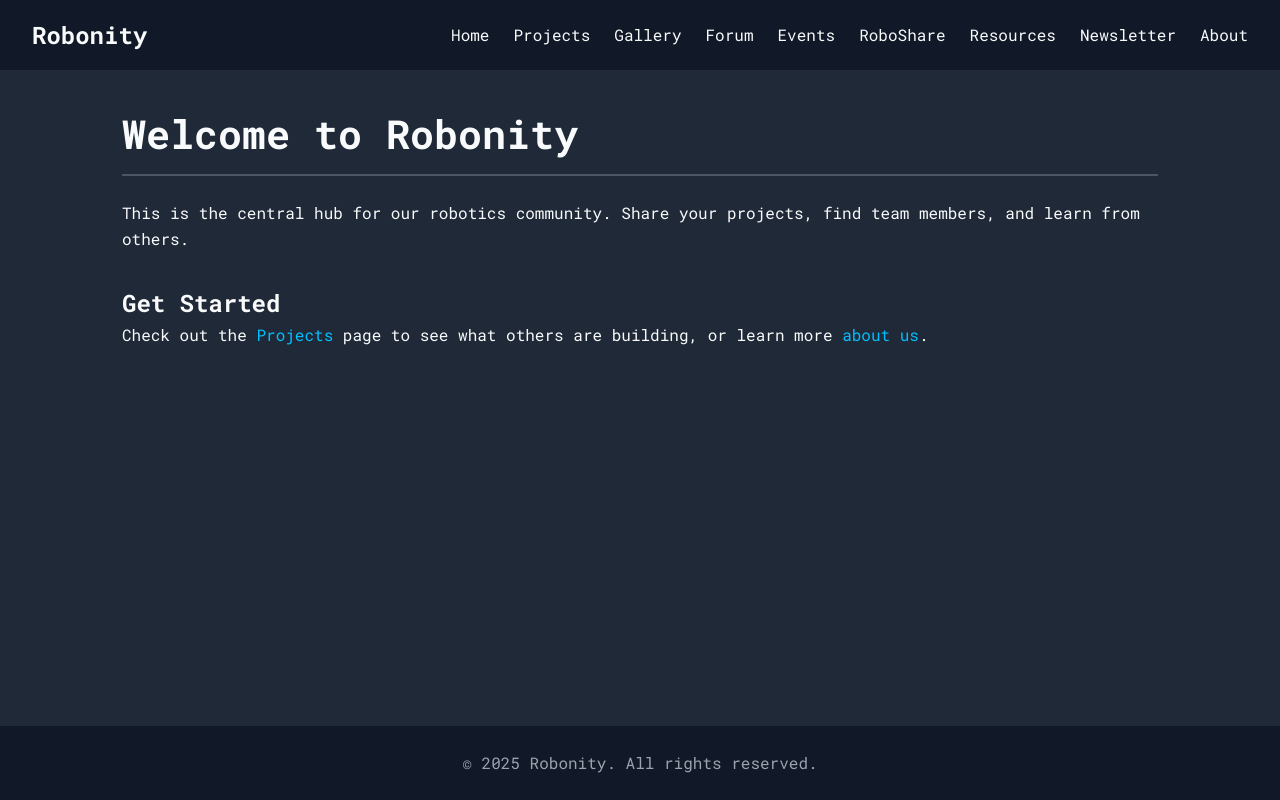
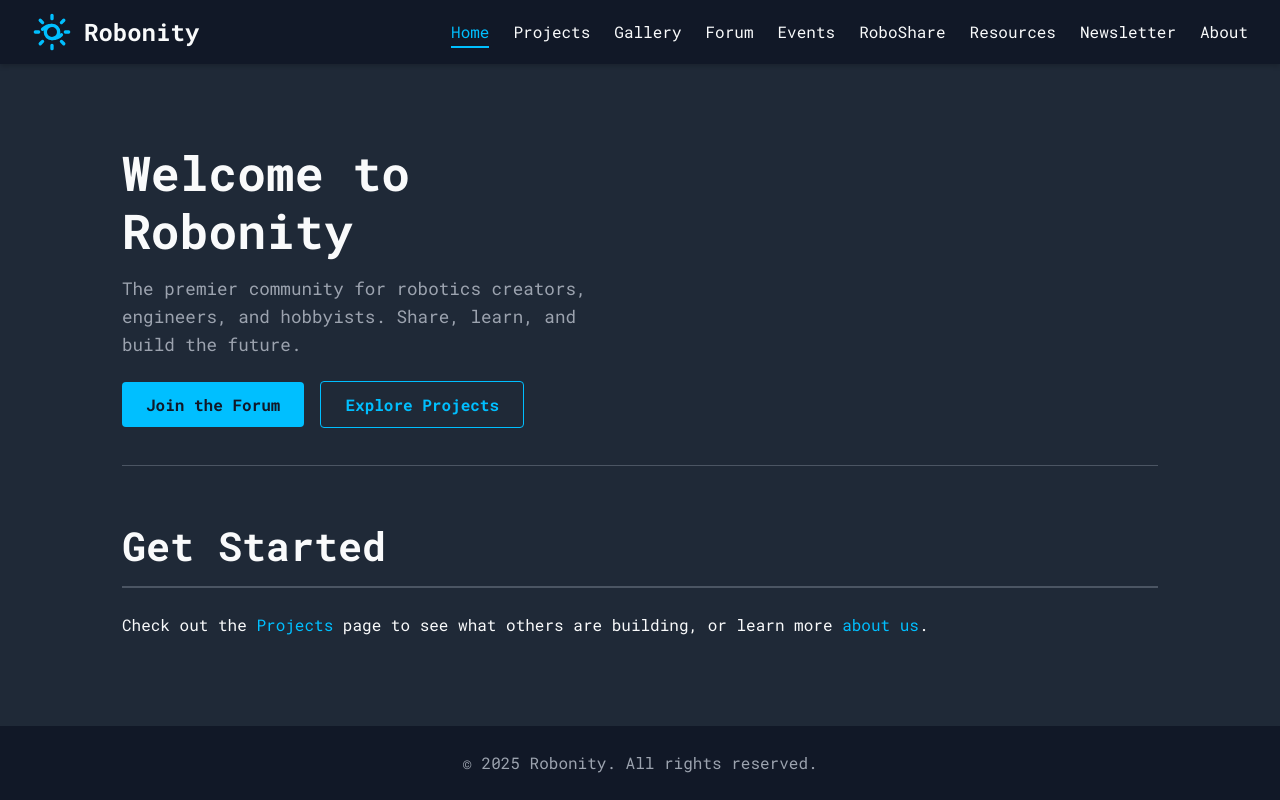
Before and after one commit to shashanksavarkar17/robonity-v1, a React (Vite) app: page / in a window 1280 px wide. Built offline with nearby package versions, Linux system fonts and the light colour scheme.

Commit message:
Updated UI/UX

```diff
--- a/src/components/Navbar.jsx
+++ b/src/components/Navbar.jsx
@@ -1,38 +1,63 @@
-import React from 'react';
-import { Link } from 'react-router-dom';
+import React, { useState } from 'react';
+import { NavLink, Link } from 'react-router-dom'; // Import NavLink
+
+// A simple SVG logo placeholder (a gear/atom)
+// You can replace this with an <img src="/logo.png" />
+const Logo = () => (
+  <svg
+    width="40"
+    height="40"
+    viewBox="0 0 24 24"
+    fill="none"
+    stroke="var(--primary-color)"
+    strokeWidth="2"
+    strokeLinecap="round"
+    strokeLinejoin="round"
+  >
+    <path d="M12 2v2M12 20v2M4.93 4.93l1.41 1.41M17.66 17.66l1.41 1.41M2 12h2M20 12h2M4.93 19.07l1.41-1.41M17.66 6.34l1.41-1.41" />
+    <circle cx="12" cy="12" r="4" />
+    <path d="M12 8a8 8 0 0 0 -5.66 2.34" />
+    <path d="M12 16a8 8 0 0 0 5.66 -2.34" />
+  </svg>
+);
 
 function Navbar() {
+  const [isMobileMenuOpen, setIsMobileMenuOpen] = useState(false);
+
+  const toggleMobileMenu = () => {
+    setIsMobileMenuOpen(!isMobileMenuOpen);
+  };
+
+  // Close menu when a link is clicked
+  const handleLinkClick = () => {
+    setIsMobileMenuOpen(false);
+  };
+
   return (
     <nav className="navbar">
-      <Link to="/" className="logo">Robonity</Link>
-      <ul className="nav-links">
-        <li>
-          <Link to="/">Home</Link>
-        </li>
-        <li>
-          <Link to="/projects">Projects</Link>
-        </li>
-        <li>
-          <Link to="/gallery">Gallery</Link>
-        </li>
-        <li>
-          <Link to="/forum">Forum</Link>
-        </li>
-        <li>
-          <Link to="/events">Events</Link>
-        </li>
-        <li>
-          <Link to="/roboshare">RoboShare</Link>
-        </li>
-        <li>
-          <Link to="/resources">Resources</Link>
-        </li>
-        <li>
-          <Link to="/newsletter">Newsletter</Link>
-        </li>
-        <li>
-          <Link to="/about">About</Link>
-        </li>
+      <Link to="/" className="logo-link" onClick={handleLinkClick}>
+        <Logo />
+        <span className="logo-text">Robonity</span>
+      </Link>
+
+      {/* Hamburger Menu Icon */}
+      <div className="menu-icon" onClick={toggleMobileMenu}>
+        <div className={isMobileMenuOpen ? "bar open" : "bar"}></div>
+        <div className={isMobileMenuOpen ? "bar open" : "bar"}></div>
+        <div className={isMobileMenuOpen ? "bar open" : "bar"}></div>
+      </div>
+
+      {/* Navigation Links */}
+      <ul className={isMobileMenuOpen ? "nav-links open" : "nav-links"}>
+        <li><NavLink to="/" onClick={handleLinkClick} end>Home</NavLink></li>
+        <li><NavLink to="/projects" onClick={handleLinkClick}>Projects</NavLink></li>
+        <li><NavLink to="/gallery" onClick={handleLinkClick}>Gallery</NavLink></li>
+        <li><NavLink to="/forum" onClick={handleLinkClick}>Forum</NavLink></li>
+        <li><NavLink to="/events" onClick={handleLinkClick}>Events</NavLink></li>
+        <li><NavLink to="/roboshare" onClick={handleLinkClick}>RoboShare</NavLink></li>
+        <li><NavLink to="/resources" onClick={handleLinkClick}>Resources</NavLink></li>
+        <li><NavLink to="/newsletter" onClick={handleLinkClick}>Newsletter</NavLink></li>
+        <li><NavLink to="/about" onClick={handleLinkClick}>About</NavLink></li>
       </ul>
     </nav>
   );
--- a/src/index.css
+++ b/src/index.css
@@ -1,6 +1,5 @@
 /* === Reset and Global Styles === */
 :root {
-  /* New Color Palette */
   --primary-color: #00bfff;
   --dark-color: #111827;      /* Navbar/Footer BG */
   --bg-color: #1f2937;      /* Main Page BG */
@@ -8,8 +7,6 @@
   --border-color: #4b5563;    /* Borders */
   --text-light: #f9fafb;      /* Main Text */
   --text-muted: #9ca3af;      /* Muted Text */
-
-  /* New Font Stack */
   --font-family: 'Roboto Mono', Consolas, 'Source Code Pro', 'Lucida Console', Monaco, monospace,
                  -apple-system, BlinkMacSystemFont, 'Segoe UI', Roboto, Helvetica, Arial, sans-serif;
 }
@@ -23,8 +20,8 @@
 body {
   font-family: var(--font-family);
   line-height: 1.6;
-  background-color: var(--bg-color); /* Updated */
-  color: var(--text-light);          /* Updated */
+  background-color: var(--bg-color);
+  color: var(--text-light);
 }
 
 a {
@@ -34,6 +31,12 @@ a {
 
 ul {
   list-style: none;
+}
+
+img {
+  max-width: 100%;
+  height: auto;
+  display: block;
 }
 
 /* === App Container === */
@@ -55,48 +58,215 @@ ul {
 .page-header {
   font-size: 2.5rem;
   margin-bottom: 1.5rem;
-  border-bottom: 2px solid var(--border-color); /* Updated */
+  border-bottom: 2px solid var(--border-color);
   padding-bottom: 0.5rem;
 }
 
-/* === Navbar === */
+/* === NEW: Hero Section Styles === */
+.hero {
+  display: flex;
+  align-items: center;
+  justify-content: space-between;
+  gap: 2rem;
+  padding: 3rem 0;
+  border-bottom: 1px solid var(--border-color);
+}
+
+.hero-content {
+  flex: 1;
+}
+
+.hero-content h1 {
+  font-size: 3rem;
+  color: var(--text-light);
+  line-height: 1.2;
+}
+
+.hero-content p {
+  font-size: 1.1rem;
+  color: var(--text-muted);
+  margin: 1rem 0 2rem;
+}
+
+.hero-buttons .btn {
+  padding: 0.75rem 1.5rem;
+  border-radius: 4px;
+  font-weight: bold;
+  text-decoration: none;
+  transition: all 0.3s ease;
+  margin-right: 1rem;
+}
+
+.hero-buttons .btn-primary {
+  background-color: var(--primary-color);
+  color: var(--dark-color);
+}
+
+.hero-buttons .btn-primary:hover {
+  filter: brightness(1.2);
+}
+
+.hero-buttons .btn-secondary {
+  background-color: transparent;
+  color: var(--primary-color);
+  border: 1px solid var(--primary-color);
+}
+
+.hero-buttons .btn-secondary:hover {
+  background-color: var(--primary-color);
+  color: var(--dark-color);
+}
+
+.hero-image {
+  flex: 1;
+  max-width: 500px;
+  display: none; /* Hidden on mobile by default */
+}
+
+.hero-image img {
+  border-radius: 8px;
+  width: 100%;
+  height: 100%;
+  object-fit: cover;
+}
+
+/* Show hero image on larger screens */
+@media (min-width: 768px) {
+  .hero-image {
+    display: block;
+  }
+}
+
+/* === UPDATED: Navbar Styles === */
 .navbar {
   background-color: var(--dark-color);
   color: var(--text-light);
-  padding: 1rem 2rem;
+  padding: 0.75rem 2rem; /* Reduced padding */
   display: flex;
   justify-content: space-between;
   align-items: center;
+  position: relative; /* For mobile menu positioning */
+  box-shadow: 0 2px 5px rgba(0,0,0,0.2);
 }
 
-.navbar .logo {
+.logo-link {
+  display: flex;
+  align-items: center;
+  gap: 0.75rem;
+  text-decoration: none;
+}
+
+.logo-text {
   font-size: 1.5rem;
   font-weight: bold;
-  color: var(--text-light); /* Updated */
+  color: var(--text-light);
+  display: none; /* Hide text on small screens */
 }
 
-.navbar .nav-links {
-  display: flex;
+/* Show logo text on wider screens */
+@media (min-width: 480px) {
+  .logo-text {
+    display: block;
+  }
 }
 
-.navbar .nav-links li {
-  margin-left: 1.5rem;
+.nav-links {
+  display: flex;
+  gap: 1.5rem; /* Spacing for desktop */
 }
 
-.navbar .nav-links a {
-  color: var(--text-light); /* Updated */
+.nav-links a {
+  color: var(--text-light);
   font-size: 1rem;
-  transition: color 0.3s ease;
+  font-weight: 500;
+  padding-bottom: 0.25rem;
+  border-bottom: 2px solid transparent; /* Placeholder for active state */
+  transition: all 0.3s ease;
 }
 
-.navbar .nav-links a:hover {
+.nav-links a:hover {
   color: var(--primary-color);
+}
+
+/* NEW: Active Link Style */
+.nav-links a.active {
+  color: var(--primary-color);
+  border-bottom-color: var(--primary-color);
+}
+
+/* NEW: Hamburger Menu Icon */
+.menu-icon {
+  display: none; /* Hidden on desktop */
+  flex-direction: column;
+  gap: 5px;
+  cursor: pointer;
+}
+
+.menu-icon .bar {
+  width: 25px;
+  height: 3px;
+  background-color: var(--text-light);
+  border-radius: 2px;
+  transition: all 0.3s ease-in-out;
+}
+
+/* Hamburger "X" animation */
+.menu-icon .bar.open:nth-child(1) {
+  transform: rotate(45deg) translate(5px, 5px);
+}
+.menu-icon .bar.open:nth-child(2) {
+  opacity: 0;
+}
+.menu-icon .bar.open:nth-child(3) {
+  transform: rotate(-45deg) translate(5px, -5px);
+}
+
+/* === NEW: Mobile Responsive Styles === */
+@media (max-width: 900px) {
+  .nav-links {
+    display: none; /* Hide desktop links */
+    flex-direction: column;
+    position: absolute;
+    top: 66px; /* Height of navbar */
+    left: 0;
+    width: 100%;
+    background-color: var(--dark-color);
+    padding: 1rem 0;
+    box-shadow: 0 5px 10px rgba(0,0,0,0.2);
+    z-index: 100;
+  }
+
+  .nav-links.open {
+    display: flex; /* Show mobile menu when open */
+  }
+
+  .nav-links li {
+    width: 100%;
+    text-align: center;
+  }
+
+  .nav-links a {
+    display: block;
+    padding: 1rem 0;
+    width: 100%;
+    border-bottom: none; /* Remove bottom border for mobile */
+  }
+
+  .nav-links a:hover,
+  .nav-links a.active {
+    background-color: var(--content-bg); /* Highlight on hover/active */
+    color: var(--primary-color);
+  }
+
+  .menu-icon {
+    display: flex; /* Show hamburger icon */
+  }
 }
 
 /* === Footer === */
 .footer {
   background-color: var(--dark-color);
-  color: var(--text-muted); /* Updated */
+  color: var(--text-muted);
   text-align: center;
   padding: 1.5rem;
   margin-top: auto;
@@ -110,17 +280,17 @@ ul {
 }
 
 .gallery-item {
-  background-color: var(--content-bg); /* Updated */
-  border: 1px solid var(--border-color); /* Updated */
+  background-color: var(--content-bg);
+  border: 1px solid var(--border-color);
   border-radius: 8px;
-  box-shadow: 0 4px 8px rgba(0, 0, 0, 0.2); /* Updated */
+  box-shadow: 0 4px 8px rgba(0, 0, 0, 0.2);
   overflow: hidden;
   transition: transform 0.3s ease, box-shadow 0.3s ease;
 }
 
 .gallery-item:hover {
   transform: translateY(-5px);
-  box-shadow: 0 6px 12px rgba(0, 0, 0, 0.3); /* Updated */
+  box-shadow: 0 6px 12px rgba(0, 0, 0, 0.3);
 }
 
 .gallery-image {
@@ -136,12 +306,12 @@ ul {
 .gallery-title {
   font-size: 1.25rem;
   margin-bottom: 0.5rem;
-  color: var(--text-light); /* Updated */
+  color: var(--text-light);
 }
 
 .gallery-description {
   font-size: 0.9rem;
-  color: var(--text-muted); /* Updated */
+  color: var(--text-muted);
 }
 
 /* === Events Page Styles === */
@@ -153,25 +323,41 @@ ul {
 
 .event-item {
   display: flex;
-  background-color: var(--content-bg); /* Updated */
-  border: 1px solid var(--border-color); /* Updated */
+  flex-direction: column; /* Stack on mobile */
+  background-color: var(--content-bg);
+  border: 1px solid var(--border-color);
   border-radius: 8px;
-  box-shadow: 0 4px 8px rgba(0, 0, 0, 0.2); /* Updated */
+  box-shadow: 0 4px 8px rgba(0, 0, 0, 0.2);
   overflow: hidden;
+}
+
+/* Make event items side-by-side on larger screens */
+@media (min-width: 600px) {
+  .event-item {
+    flex-direction: row;
+  }
 }
 
 .event-date {
   background-color: var(--primary-color);
-  color: var(--dark-color); /* Updated */
+  color: var(--dark-color);
   font-weight: bold;
   text-align: center;
-  padding: 1.5rem;
+  padding: 1rem; /* Smaller padding for mobile */
   font-size: 1.25rem;
   display: flex;
-  flex-direction: column;
+  flex-direction: row; /* For mobile */
   justify-content: center;
   align-items: center;
-  min-width: 120px;
+  gap: 0.5rem;
+}
+
+@media (min-width: 600px) {
+  .event-date {
+    padding: 1.5rem;
+    flex-direction: column; /* Stack date text on desktop */
+    min-width: 120px;
+  }
 }
 
 .event-details {
@@ -181,20 +367,20 @@ ul {
 
 .event-title {
   font-size: 1.5rem;
-  color: var(--text-light); /* Updated */
+  color: var(--text-light);
   margin-bottom: 0.5rem;
 }
 
 .event-location {
   font-size: 0.9rem;
-  color: var(--text-muted); /* Updated */
+  color: var(--text-muted);
   margin-bottom: 0.75rem;
   font-style: italic;
 }
 
 .event-description {
   font-size: 1rem;
-  color: var(--text-light); /* Updated */
+  color: var(--text-light);
 }
 
 /* === Newsletter Page Styles === */
@@ -209,17 +395,17 @@ ul {
 .newsletter-form input {
   font-size: 1rem;
   padding: 0.75rem;
-  border: 1px solid var(--border-color); /* Updated */
+  border: 1px solid var(--border-color);
   border-radius: 4px;
-  background-color: var(--bg-color); /* Updated */
-  color: var(--text-light); /* Updated */
+  background-color: var(--bg-color);
+  color: var(--text-light);
 }
 
 .newsletter-form button {
   font-size: 1rem;
   padding: 0.75rem 1.5rem;
   background-color: var(--primary-color);
-  color: var(--dark-color); /* Updated */
+  color: var(--dark-color);
   font-weight: bold;
   border: none;
   border-radius: 4px;
@@ -228,7 +414,7 @@ ul {
 }
 
 .newsletter-form button:hover {
-  filter: brightness(1.2); /* Updated */
+  filter: brightness(1.2);
 }
 
 /* === Resources Page Styles === */
@@ -239,8 +425,8 @@ ul {
 }
 
 .resource-item {
-  background-color: var(--content-bg); /* Updated */
-  border: 1px solid var(--border-color); /* Updated */
+  background-color: var(--content-bg);
+  border: 1px solid var(--border-color);
   border-radius: 8px;
   padding: 1.5rem;
   transition: box-shadow 0.3s ease;
@@ -256,7 +442,7 @@ ul {
 }
 
 .resource-title a {
-  color: var(--text-light); /* Updated */
+  color: var(--text-light);
   text-decoration: none;
   font-weight: 600;
 }
@@ -267,7 +453,7 @@ ul {
 }
 
 .resource-description {
-  color: var(--text-muted); /* Updated */
+  color: var(--text-muted);
 }
 
 /* === RoboShare Page Styles === */
@@ -278,12 +464,12 @@ ul {
 }
 
 .roboshare-item {
-  background-color: var(--content-bg); /* Updated */
-  border: 1px solid var(--border-color); /* Updated */
+  background-color: var(--content-bg);
+  border: 1px solid var(--border-color);
   border-radius: 8px;
   padding: 1.5rem;
   text-align: center;
-  box-shadow: 0 4px 8px rgba(0, 0, 0, 0.2); /* Updated */
+  box-shadow: 0 4px 8px rgba(0, 0, 0, 0.2);
 }
 
 .roboshare-icon {
@@ -300,7 +486,7 @@ ul {
 
 .roboshare-description {
   font-size: 0.9rem;
-  color: var(--text-muted); /* Updated */
+  color: var(--text-muted);
   margin-bottom: 1rem;
 }
 
@@ -312,43 +498,66 @@ ul {
 /* === Forum Page Styles === */
 .forum-header {
   display: flex;
-  justify-content: space-between;
-  align-items: center;
+  flex-direction: column; /* Stack on mobile */
+  gap: 1rem;
+  align-items: flex-start;
   margin-bottom: 2rem;
+}
+
+@media (min-width: 600px) {
+  .forum-header {
+    flex-direction: row; /* Side-by-side on desktop */
+    justify-content: space-between;
+    align-items: center;
+  }
+}
+
+.forum-header .page-header {
+  margin-bottom: 0;
 }
 
 .new-thread-btn {
   font-size: 1rem;
   padding: 0.6rem 1.2rem;
   background-color: var(--primary-color);
-  color: var(--dark-color); /* Updated */
+  color: var(--dark-color);
   font-weight: bold;
   border: none;
   border-radius: 4px;
   cursor: pointer;
   transition: filter 0.3s ease;
+  white-space: nowrap; /* Prevent line break */
 }
 
 .new-thread-btn:hover {
-  filter: brightness(1.2); /* Updated */
+  filter: brightness(1.2);
 }
 
 .forum-list {
   display: flex;
   flex-direction: column;
   gap: 1px;
-  background-color: var(--border-color); /* Updated */
-  border: 1px solid var(--border-color); /* Updated */
+  background-color: var(--border-color);
+  border: 1px solid var(--border-color);
   border-radius: 8px;
   overflow: hidden;
 }
 
 .thread-item {
   display: flex;
+  flex-direction: column; /* Stack on mobile */
+  gap: 0.5rem;
   justify-content: space-between;
-  align-items: center;
+  align-items: flex-start;
   padding: 1rem 1.5rem;
-  background-color: var(--content-bg); /* Updated */
+  background-color: var(--content-bg);
+}
+
+@media (min-width: 600px) {
+  .thread-item {
+    flex-direction: row; /* Side-by-side on desktop */
+    align-items: center;
+  }
 }
 
 .thread-item:last-child {
@@ -358,7 +567,7 @@ ul {
 .thread-details a {
   font-size: 1.1rem;
   font-weight: 600;
-  color: var(--text-light); /* Updated */
+  color: var(--text-light);
   text-decoration: none;
 }
 
@@ -368,13 +577,22 @@ ul {
 
 .thread-metadata {
   font-size: 0.9rem;
-  color: var(--text-muted); /* Updated */
+  color: var(--text-muted);
   margin-top: 0.25rem;
 }
 
 .thread-stats {
-  text-align: right;
+  text-align: left;
   font-size: 0.9rem;
-  color: var(--text-light); /* Updated */
+  color: var(--text-light);
   min-width: 100px;
+  display: flex; /* Horizontal stats on mobile */
+  gap: 1rem;
 }
+
+@media (min-width: 600px) {
+  .thread-stats {
+    text-align: right; /* Right-align on desktop */
+    display: block; /* Stack stats on desktop */
+  }
+}
--- a/src/pages/Home.jsx
+++ b/src/pages/Home.jsx
@@ -1,14 +1,31 @@
 import React from 'react';
+import { Link } from 'react-router-dom'; // Import Link
 
 function Home() {
   return (
     <div>
-      <h1 className="page-header">Welcome to Robonity</h1>
-      <p>This is the central hub for our robotics community. Share your projects, find team members, and learn from others.</p>
+      {/* === New Hero Section === */}
+      <section className="hero">
+        <div className="hero-content">
+          <h1>Welcome to Robonity</h1>
+          <p>The premier community for robotics creators, engineers, and hobbyists. Share, learn, and build the future.</p>
+          <div className="hero-buttons">
+            <Link to="/forum" className="btn btn-primary">Join the Forum</Link>
+            <Link to="/projects" className="btn btn-secondary">Explore Projects</Link>
+          </div>
+        </div>
+        <div className="hero-image">
+          {/* This tag will render an image */}
 
-      <h2 style={{ marginTop: '2rem' }}>Get Started</h2>
+        </div>
+      </section>
+      {/* === End of Hero Section === */}
+
+      {/* Existing Content */}
+      <h2 className="page-header" style={{ marginTop: '3rem' }}>Get Started</h2>
       <p>
-        Check out the <a href="/projects">Projects</a> page to see what others are building, or learn more <a href="/about">about us</a>.
+        Check out the <Link to="/projects">Projects</Link> page to see what others are building,
+        or learn more <Link to="/about">about us</Link>.
       </p>
     </div>
   );
```
